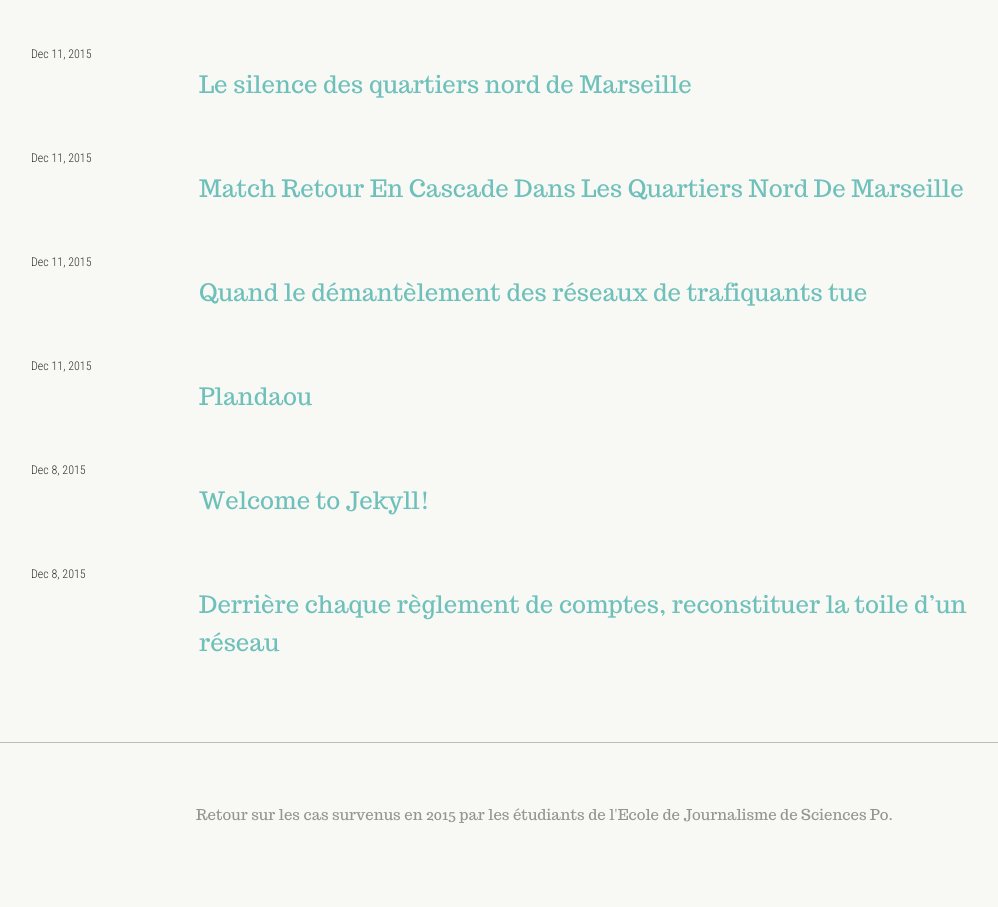
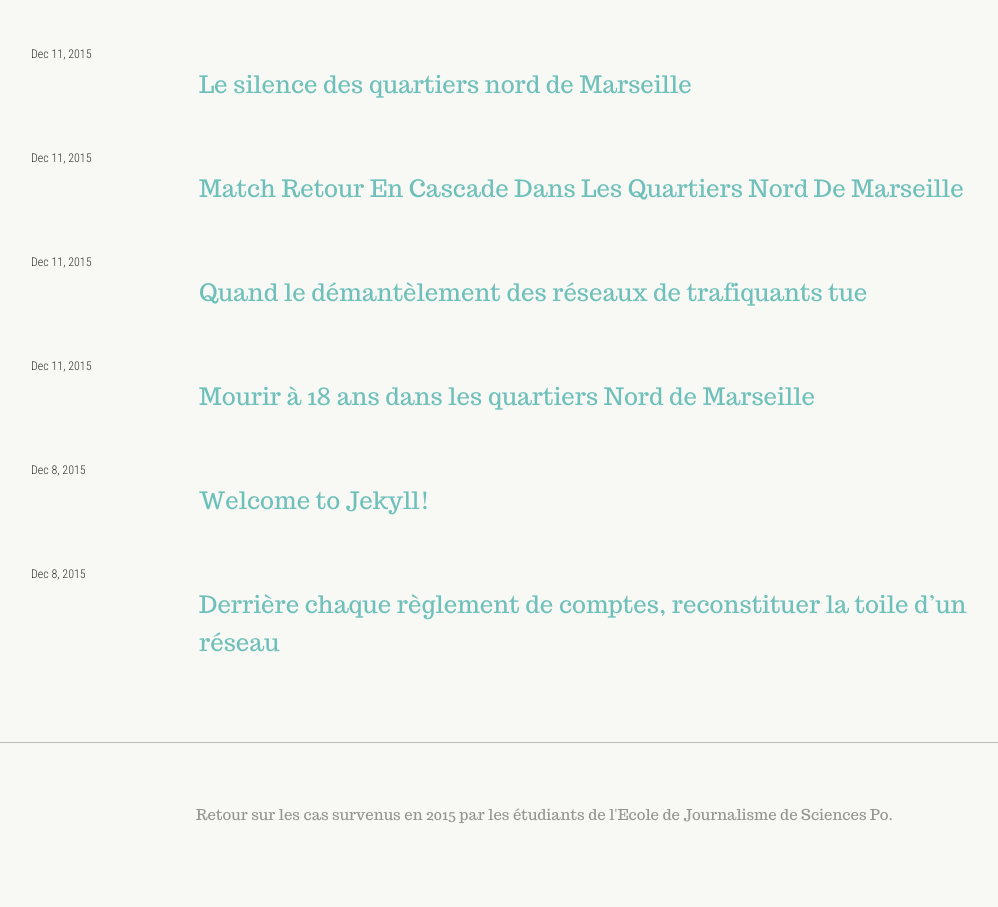
Before and after one commit to reglementsdecomptes/reglementsdecomptes.github.io, a Jekyll site: the page built from index.html, in a window 1280 px wide. Shown: the part 100-1007 px from the top of the page, without its empty margins (49-1047 px from the left). Built offline with Jekyll 4.4.1, drawn with Linux system fonts in a browser that asks for light colours.

Commit message:
Update 2015-12-11-PLANDAOU.markdown

```diff
--- a/_posts/2015-12-11-PLANDAOU.markdown
+++ b/_posts/2015-12-11-PLANDAOU.markdown
@@ -1,7 +1,7 @@
 ---
 published: true
 categorie: articles
-title: null
+title: Mourir à 18 ans dans les quartiers Nord de Marseille
 ---
 
 Il a 18 ans, il est mort par balle le 12 octobre dernier au bas d’une cité sensible du plan d’Aou, dans le 15ème arrondissement de Marseille. Aussi tragique que la mort d’un jeune puisse paraître, il n’a pas eu droit ni à une marche, ni à un hommage. “Il”, c’est le seul moyen pour désigner ce petit trafiquant, au parcours rendu “anonyme” par les carrières sulfureuses des caïds qui l’entourent. Son identité n’a d’ailleurs pas été dévoilée au grand public et les habitants se refusent à en parler (lien article J.Devambez). Symptomatique d’une génération délaissée par les parcours classiques et prisée par leurs aînés déjà impliqués dans le trafic, cet enfant des quartiers Nord de Marseille porte en lui toute la problématique d’une jeunesse isolée.
```
